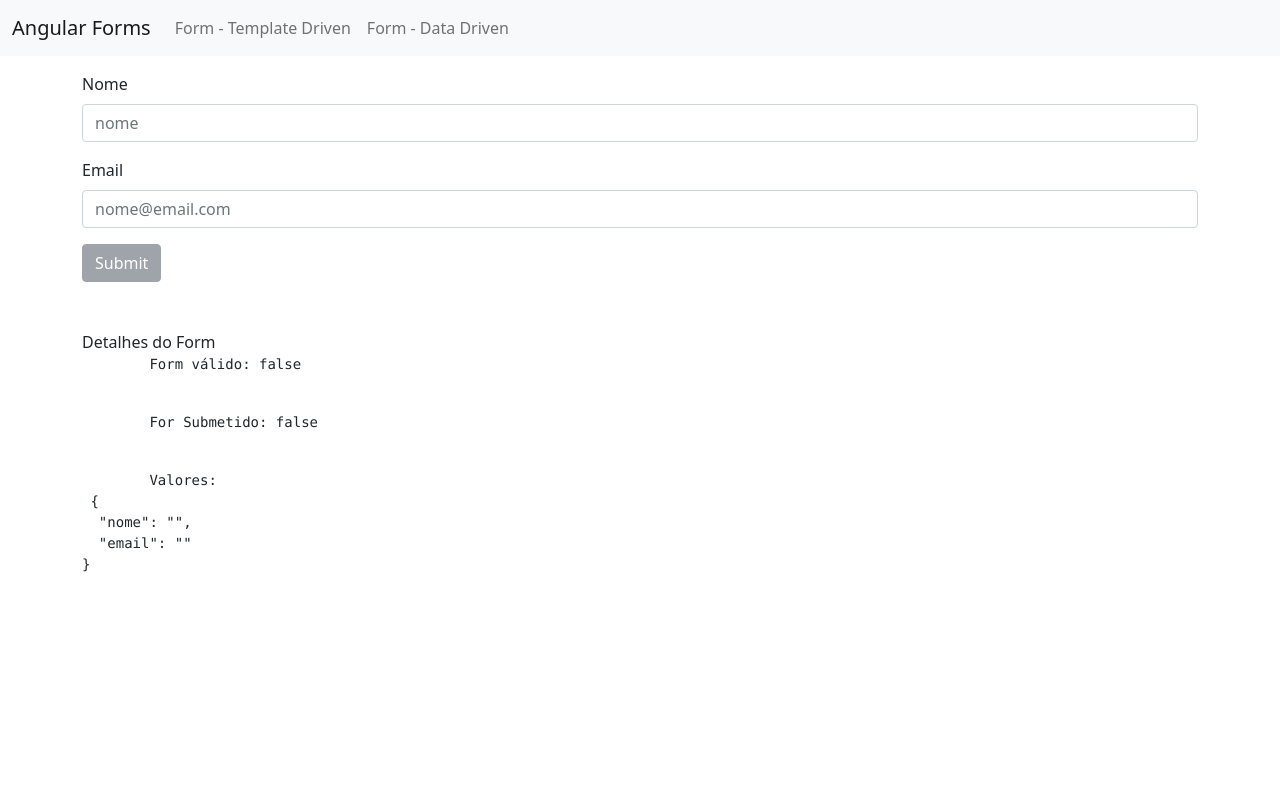
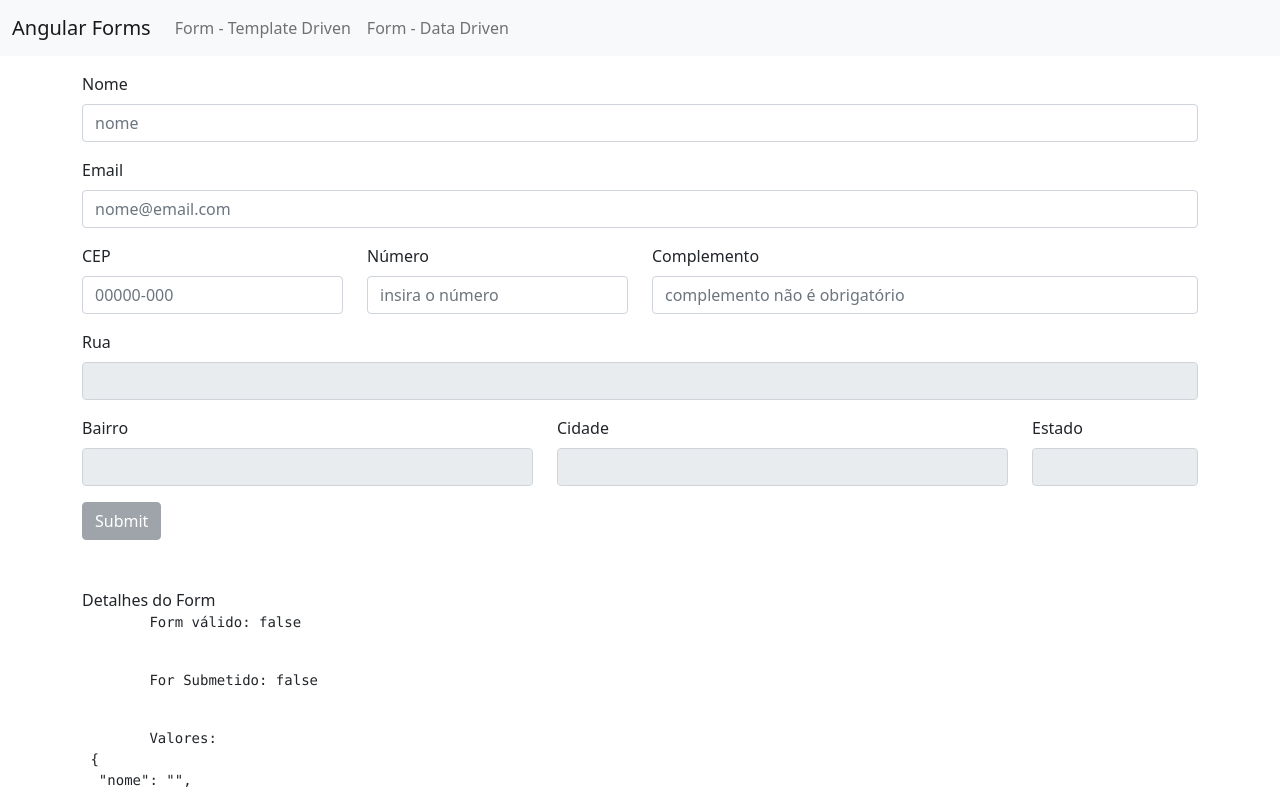
Before and after one commit to drishaolin/formularios-angular, an Angular app: page /templateForm in a window 1280 px wide. Shown: the top 793 px of the page. Built offline with nearby package versions, Linux system fonts and the light colour scheme.

Commit message:
Adicionados campos para endereço com validação

```diff
--- a/src/app/template-form/template-form.component.html
+++ b/src/app/template-form/template-form.component.html
@@ -1,31 +1,163 @@
 <form #f="ngForm" (ngSubmit)="onSubmit(f)">
+
+    <div class="row">
+        <div class="col-md-12">
             <div class="mt-3">
-        <label for="nome" class="form-label"
-        [class.txt-error]="!nome.valid && nome.touched" name="nome">
+                <label for="nome" class="form-label" name="nome"
+                [class.txt-error]="mostraCampoInvalido(nome)" >
                 Nome
                 </label>
-        <input type="text" class="form-control"
-        [class.has-error]="!nome.valid && nome.touched" name="nome"
+                <input type="text" class="form-control" name="nome"
+                [class.has-error]="mostraCampoInvalido(nome)"
                 id="nome" placeholder="nome" [(ngModel)]="usuario.nome"
                 required #nome="ngModel">
             </div>
-    <div class="txt-error" *ngIf="!nome.valid && nome.touched">
+            <div class="txt-error form-text" *ngIf="mostraCampoInvalido(nome)">
                 {{usuarioAuxiliarMsg.nome}}
             </div>
+        </div>
+    </div>
 
+    <div class="row">
+        <div class="col-md-12">
             <div class="mt-3">
-        <label for="nome" class="form-label"
-        [class.txt-error]="!email.valid && email.touched">
+                <label for="email" class="form-label"
+                [class.txt-error]="mostraCampoInvalido(email)">
                Email
                 </label>
                 <input type="email" class="form-control" name="email"
+                [class.has-error]="mostraCampoInvalido(email)"
                 id="email" placeholder="nome@email.com" [(ngModel)]="usuario.email"
                 required #email="ngModel"
                 pattern="[a-z0-9!#$%&'*+/=?^_`{|}~-]+(?:\.[a-z0-9!#$%&'*+/=?^_`{|}~-]+)*@(?:[a-z0-9](?:[a-z0-9-]*[a-z0-9])?\.)+[a-z0-9](?:[a-z0-9-]*[a-z0-9])?">
             </div>
-    <div class="txt-error" *ngIf="!email.valid && email.touched">
+            <div class="txt-error form-text" *ngIf="mostraCampoInvalido(email)">
                 {{usuarioAuxiliarMsg.email}}
             </div>
+        </div>
+    </div>
+
+    <div class="row">
+        <!-- CAMPO CEP -->
+        <div class="col-md-3">
+            <div class="mt-3">
+                <label for="cep" class="form-label"
+                [class.txt-error]="mostraCampoInvalido(cep)">
+                CEP
+                </label>
+                <input type="text" class="form-control" name="cep"
+                [class.has-error]="mostraCampoInvalido(cep)"
+                id="cep" placeholder="00000-000" ngModel
+                required #cep="ngModel"
+                pattern="\d{5}[-\s]?\d{3}">
+            </div>
+            <div class="txt-error form-text" *ngIf="mostraCampoInvalido(cep)">
+                {{usuarioAuxiliarMsg.cep}}
+            </div>
+        </div>
+
+        <!-- CAMPO NÚMERO -->
+        <div class="col-md-3">
+            <div class="mt-3">
+                <label for="numero" class="form-label"
+                [class.txt-error]="mostraCampoInvalido(numero)">
+                Número
+                </label>
+                <input type="text" class="form-control" name="numero"
+                [class.has-error]="mostraCampoInvalido(numero)"
+                id="numero" placeholder="insira o número" ngModel
+                required #numero="ngModel">
+            </div>
+            <div class="txt-error form-text" *ngIf="mostraCampoInvalido(numero)">
+                {{usuarioAuxiliarMsg.numero}}
+            </div>
+        </div>
+
+        <!-- CAMPO COMPLEMENTO -->
+        <div class="col-md-6">
+            <div class="mt-3">
+                <label for="complemento" class="form-label">
+                Complemento
+                </label>
+                <input type="text" class="form-control" name="complemento"
+                id="complemento" placeholder="complemento não é obrigatório" ngModel
+                #complemento="ngModel">
+            </div>
+        </div>
+    </div>
+
+    <!-- CAMPO RUA -->
+    <div class="row">
+        <div class="col-md-12">
+            <div class="mt-3">
+                <label for="rua" class="form-label" name="rua"
+                [class.txt-error]="mostraCampoInvalido(rua)" >
+                Rua
+            </label>
+                <input type="text" class="form-control" name="rua"
+                [class.has-error]="mostraCampoInvalido(rua)"
+                id="rua" ngModel
+                required readonly #rua="ngModel">
+            </div>
+            <div class="txt-error form-text" *ngIf="mostraCampoInvalido(rua)">
+                {{usuarioAuxiliarMsg.rua}}
+            </div>
+        </div>
+    </div>
+
+    <div class="row">
+        <div class="col-md-5">
+            <!-- CAMPO BAIRRO -->
+            <div class="mt-3">
+                <label for="bairro" class="form-label"
+                [class.txt-error]="mostraCampoInvalido(bairro)">
+                Bairro
+                </label>
+                <input type="text" class="form-control" name="bairro"
+                [class.has-error]="mostraCampoInvalido(bairro)"
+                id="bairro" ngModel
+                required readonly #bairro="ngModel">
+            </div>
+            <div class="txt-error form-text" *ngIf="mostraCampoInvalido(bairro)">
+                {{usuarioAuxiliarMsg.bairro}}
+            </div>
+        </div>
+
+        <!-- CAMPO CIDADE -->
+        <div class="col-md-5">
+            <div class="mt-3">
+                <label for="cidade" class="form-label"
+                [class.txt-error]="mostraCampoInvalido(cidade)">
+                Cidade
+            </label>
+                <input type="text" class="form-control" name="cidade"
+                [class.has-error]="mostraCampoInvalido(cidade)"
+                id="cidade" ngModel
+                required readonly #cidade="ngModel">
+            </div>
+            <div class="txt-error form-text" *ngIf="mostraCampoInvalido(cidade)">
+                {{usuarioAuxiliarMsg.cidade}}
+            </div>
+        </div>
+
+        <!-- CAMPO ESTADO -->
+        <div class="col-md-2">
+            <div class="mt-3">
+                <label for="estado" class="form-label"
+                [class.txt-error]="!estado.valid && estado.touched">
+                Estado
+                </label>
+                <input type="text" class="form-control" name="estado"
+                [class.has-error]="!estado.valid && estado.touched"
+                id="estado" ngModel
+                required readonly #estado="ngModel">
+            </div>
+            <div class="txt-error form-text" *ngIf="!estado.valid && estado.touched">
+                {{usuarioAuxiliarMsg.estado}}
+            </div>
+        </div>
+    </div>
+
     <button type="submit" class="btn mt-3"
     [class.btn-secondary]="!f.valid"
     [class.btn-primary]="f.valid"
--- a/src/app/template-form/template-form.component.ts
+++ b/src/app/template-form/template-form.component.ts
@@ -10,11 +10,18 @@ export class TemplateFormComponent implements OnInit {
 
   usuario: any = {
     nome: '',
-    email: ''
+    email: '',
+
   }
   usuarioAuxiliarMsg: any = {
     nome: 'Nome é obrigatório!',
-    email: 'Email inválido!'
+    email: 'Email inválido!',
+    cep: 'CEP inválido!',
+    rua: 'Rua é obrigatório!',
+    numero: 'Número é obrigatório!',
+    bairro: 'Bairro é obrigatório!',
+    cidade: 'Cidade é obrigatório!',
+    estado: 'Estado é obrigatório!',
   }
 
   onSubmit(form: NgForm) {
@@ -23,6 +30,11 @@ export class TemplateFormComponent implements OnInit {
 
   }
 
+  mostraCampoInvalido (campo: any) {
+    return !campo.valid && campo.touched;
+  }
+
+
   constructor() { }
 
   ngOnInit(): void {
```
Lines whose indentation alone changed are shown as unchanged.
